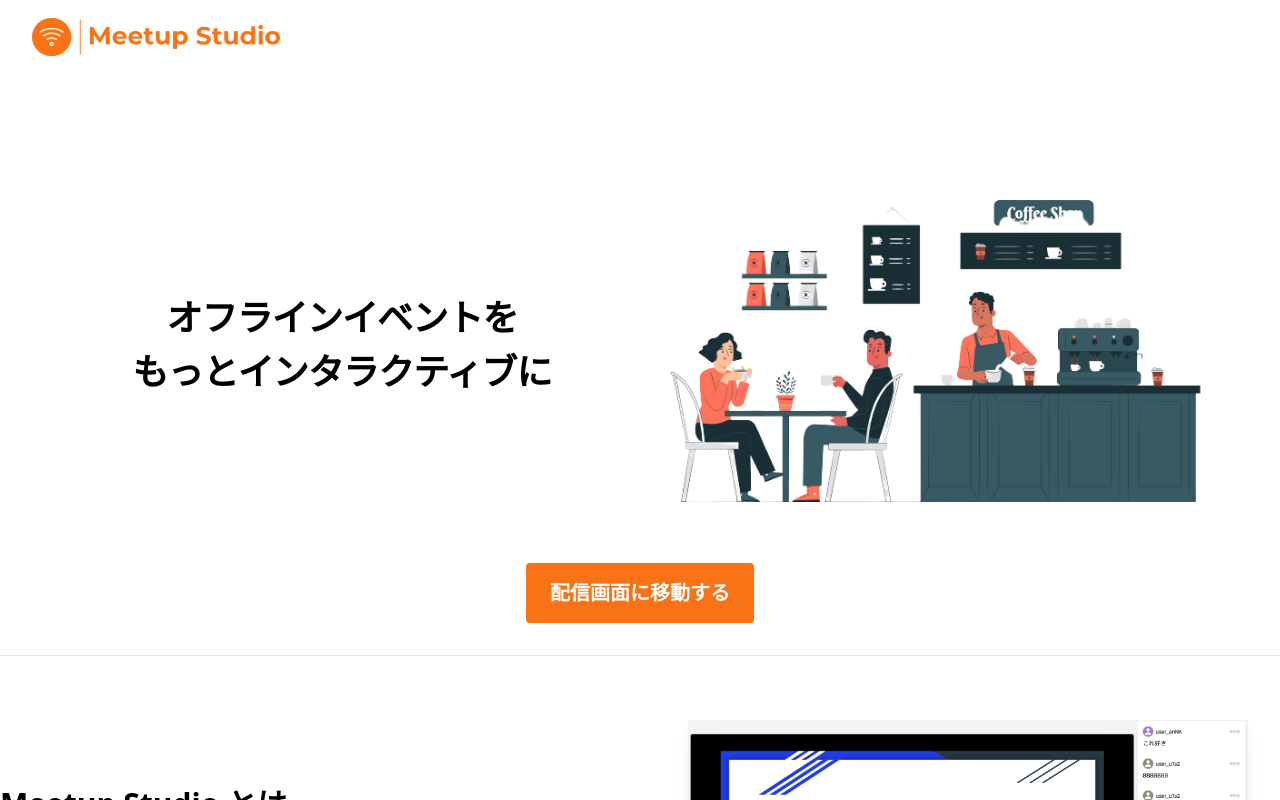
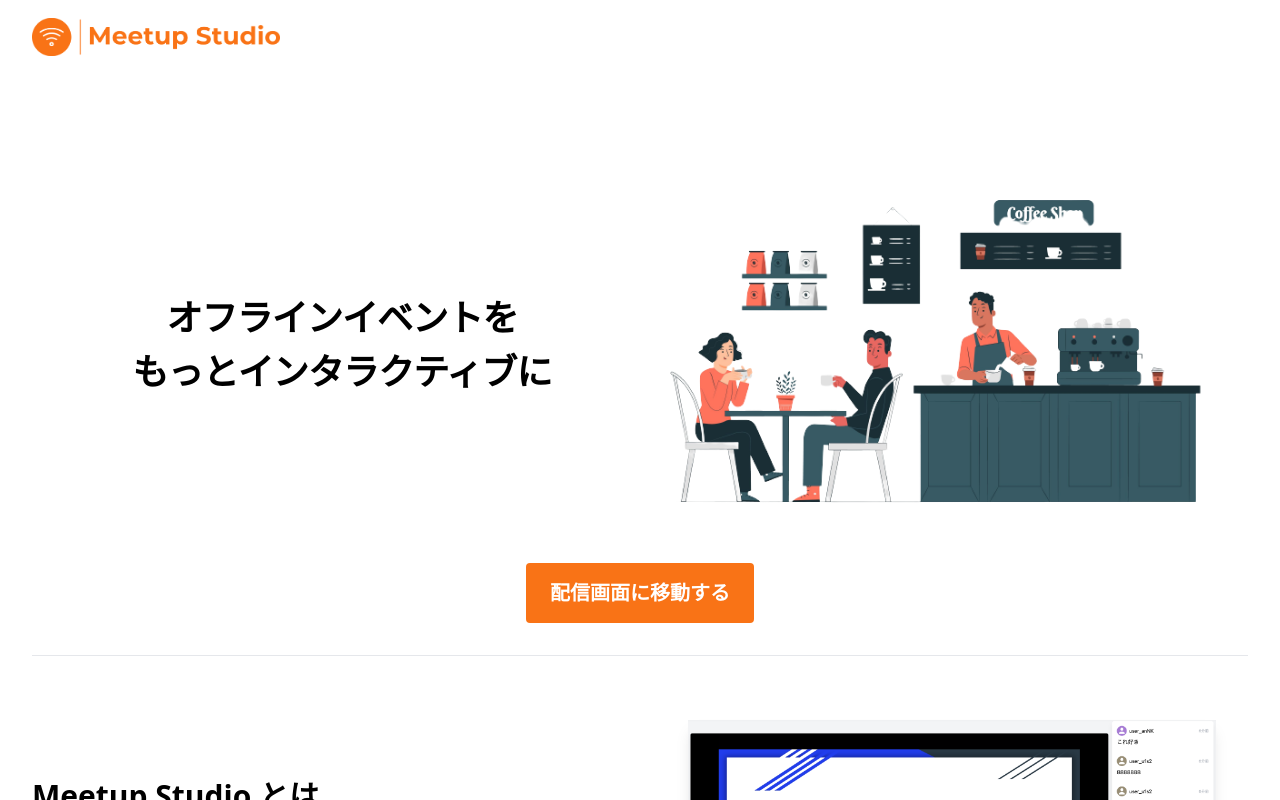
Before and after one commit to you-5805/meetup-studio, a Next.js app: page / in a window 1280 px wide. Shown: the top 800 px of the page. Built offline with nearby package versions, Linux system fonts and the light colour scheme; no server answers.

Commit message:
fix: padding style

```diff
--- a/src/pages/index.page.tsx
+++ b/src/pages/index.page.tsx
@@ -33,7 +33,7 @@
 
   return (
     <Layout>
-      <div className='px8 flex flex-col gap-8 py-10 md:py-20'>
+      <div className='flex flex-col gap-8 px-8 py-10 md:py-20'>
         <section className='mx-auto flex max-w-6xl flex-col items-center gap-8'>
           <div className='mx-auto grid grid-cols-1 gap-10 xl:grid-cols-2'>
             <h1 className='col-span-1 flex flex-col items-center justify-center text-2xl font-bold leading-normal tracking-tight md:text-4xl'>
```
